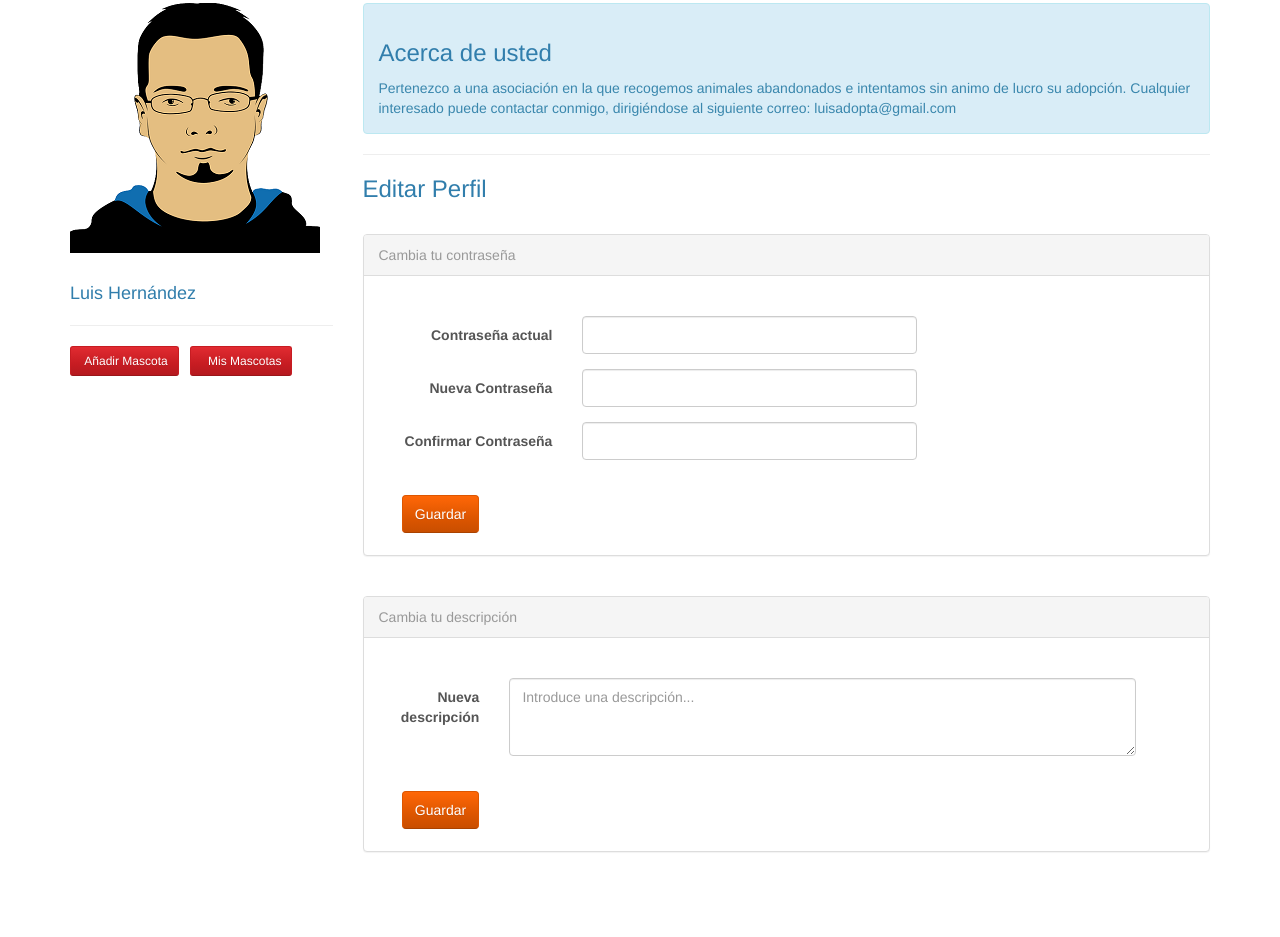
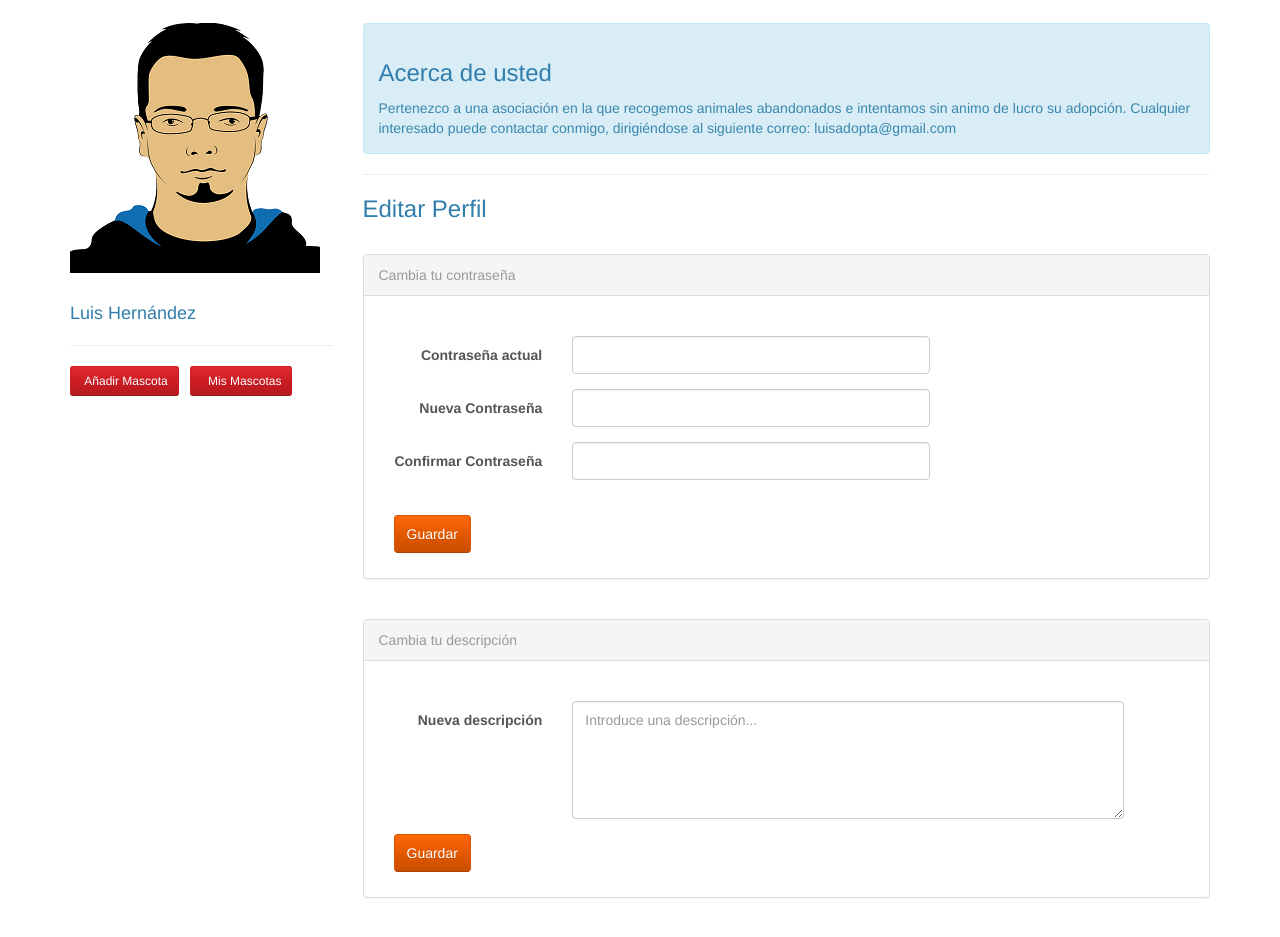
Before and after one commit to yasminalrc/AdoptaUnCompanero, a plain HTML site: page miperfil.html in a window 1280 px wide. Shown: the part 263-1200 px from the top of the page. Drawn offline with nearby package versions, Linux system fonts and the light colour scheme.

Commit message:
Mejoras en miPerfil
Mejora de la estructura de los div

```diff
--- a/miperfil.html
+++ b/miperfil.html
@@ -96,6 +96,7 @@
                 <div class="col-md-3 col-sm-3">
 
                     <div class="user-wrapper">
+                        <br>
                         <img src="imagenes/250x250.png" class="img-responsive" />
                     <div class="description">
                         <br>
@@ -106,9 +107,10 @@
                     </div>
                      </div>
                 </div>
+                <br>
+
 
              <div class="col-md-9 col-sm-9  user-wrapper">
-                    <div class="description">
                     <div class="alert alert-info">
                          <h3> Acerca de usted </h3>
                      <p>
@@ -116,20 +118,26 @@
                          </p>
                     </div>
                     <hr />
-                     </div>
+
                     <h3> Editar Perfil </h3>
                        <br>
-               <div class="description">
+              <!-- <div class="description"> -->
+
                 <div class="panel panel-default">
                     <div class="panel-heading">
                         <div class="text-muted bootstrap-admin-box-title">Cambia tu contraseña</div>
                     </div>
                     <br>
                     <br>
+
+                    <div class="row">
+                        <div class="col-lg-12">
                          <form class="form-horizontal">
+                             <div class="col-lg-11">
+
                                     <div class="form-group">
                                         <label class="col-lg-3 control-label">Contraseña actual</label>
-                            <div class="col-lg-5">
+                                        <div class="col-lg-6">
                                             <input type="password" class="form-control col-md-6">
 
                                         </div>
@@ -137,7 +145,7 @@
 
                                 <div class="form-group">
                                 <label class="col-lg-3 control-label" for="typeahead">Nueva Contraseña</label>
-                    <div class="col-lg-5">
+                                <div class="col-lg-6">
                                     <input type="password" class="form-control col-md-6">
 
                                 </div>
@@ -145,26 +153,29 @@
 
                                 <div class="form-group">
                                 <label class="col-lg-3 control-label" for="typeahead">Confirmar Contraseña</label>
-                    <div class="col-lg-5">
+                                <div class="col-lg-6">
                                     <input type="password" class="form-control col-md-6">
 
                                 </div>
                                 </div>
                                 <br>
-                    <label class="col-md-9 col-sm-9">
 
-                            &nbsp&nbsp&nbsp&nbsp&nbsp&nbsp<a href="#" class="btn btn-warning">Guardar</a>
+                                <label class="col-lg-6">
+                                        <a href="#" class="btn btn-warning">Guardar</a>
                                 </label>
+
+                             </div>
                             </form>
-
-                    <br>
-                    <br>
+                        </div>
+                    </div>
                     <br>
             </div>
                 <br>
-             </div>   <!-- fin div description -->
 
-              <div class="description">
+            <!-- </div>   <!-- fin div description -->
+
+           <!--   <div class="description"> -->
+
             <div class="panel panel-default">
                     <div class="panel-heading">
                         <div class="text-muted bootstrap-admin-box-title">Cambia tu descripción</div>
@@ -172,26 +183,30 @@
                     <br>
                     <br>
 
+                    <div class="row">
+                    <div class="col-lg-12">
                     <form class="form-horizontal">
+
+                        <div class="col-lg-11">
                         <div class="form-group">
-                            <label class="col-lg-2 control-label" for="textarea-wysihtml5">Nueva descripción</label>
+                            <label class="col-lg-3 control-label" for="textarea-wysihtml5">Nueva descripción</label>
                             <div class="col-lg-9">
-                                <textarea id="textarea-wysihtml5" class="form-control" placeholder="Introduce una descripción..." rows="3"></textarea>
+                                <textarea id="textarea-wysihtml5" class="form-control col-md-7" placeholder="Introduce una descripción..." rows="5"></textarea>
+                            </div>
+                        </div>
+                        <label class="col-lg-6">
+                            <a href="#" class="btn btn-warning">Guardar</a>
+                        </label>
+
+                      </div>
+                    </form>
                     </div>
                     </div>
                 <br>
-                        <label class="col-md-9 col-sm-9">
+            </div>
 
-                            &nbsp&nbsp&nbsp&nbsp&nbsp&nbsp<a href="#" class="btn btn-warning">Guardar</a>
-                        </label>
-                    </form>
-                <br>
-                <br>
-                <br>
-            </div>
-                <br>
-                <br>
-             </div>   <!-- fin div description -->
+
+            <!-- </div>   <!-- fin div description -->
 
 
             </div>
```
Lines whose indentation alone changed are shown as unchanged.
